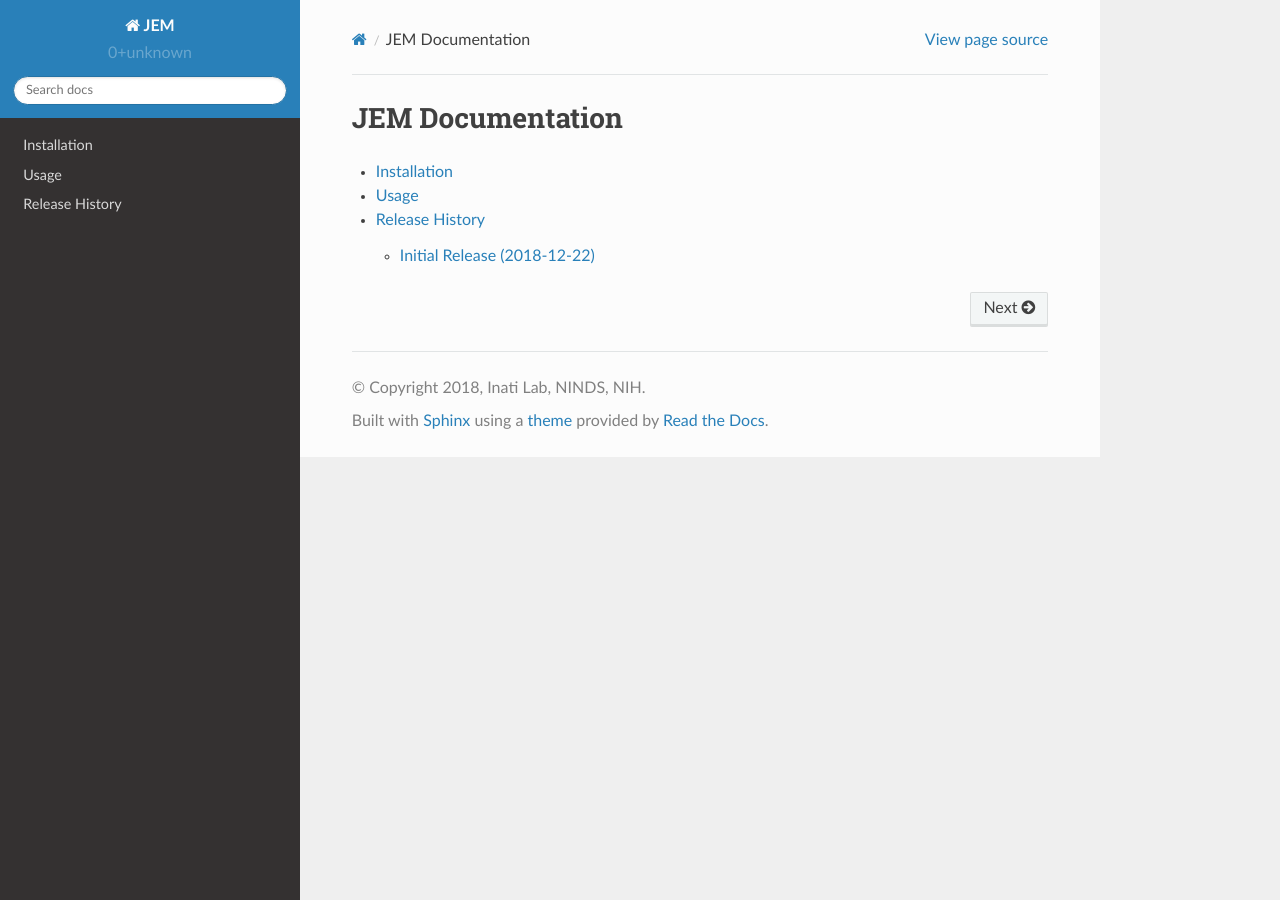
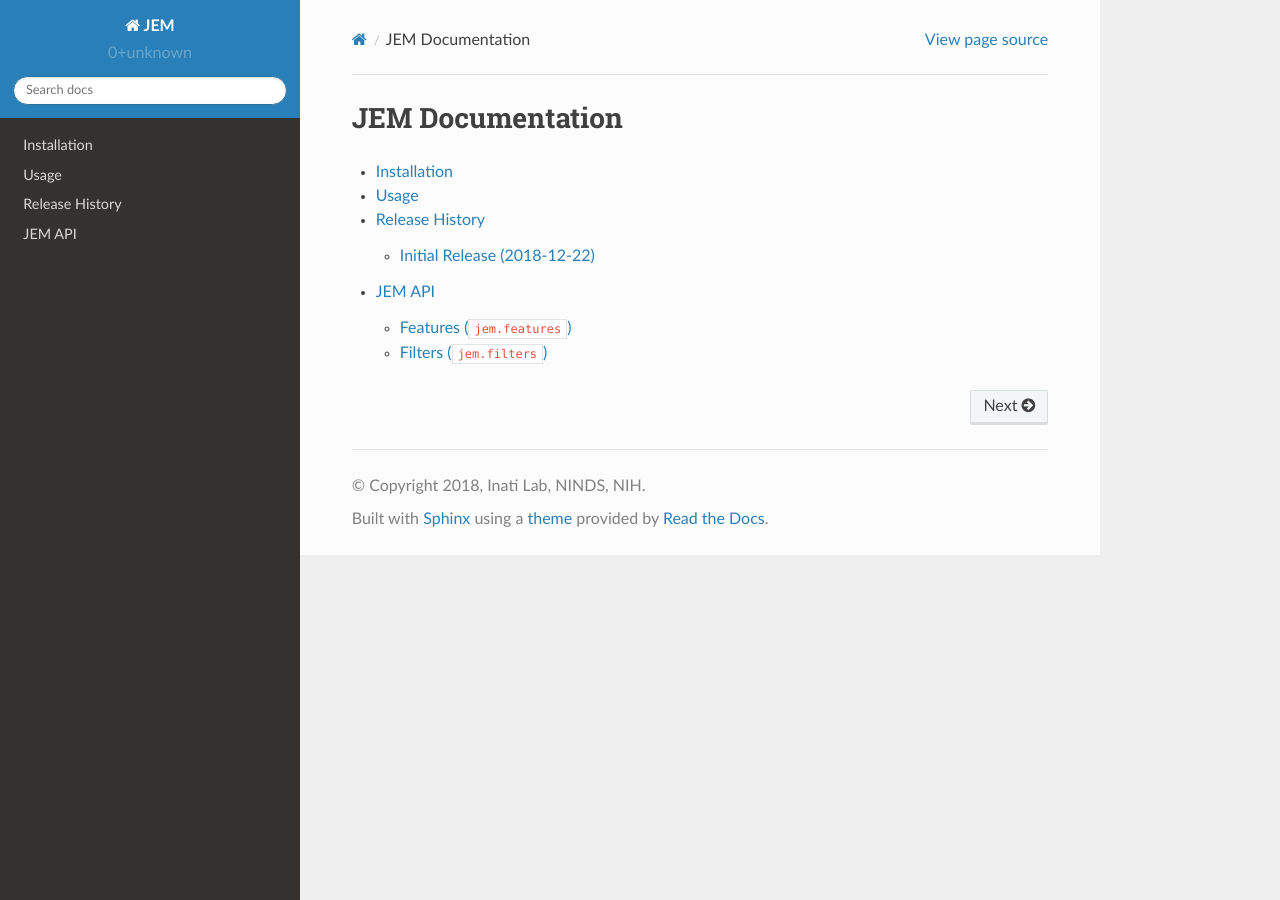
Before and after one commit to InatiLab/jem, a Sphinx documentation site: the page built from docs/source/index.rst, in a window 1280 px wide. Built offline with Sphinx 7.4.7 and the Read the Docs theme 2.0.0, drawn with Linux system fonts in a browser that asks for light colours.

```diff
--- /dev/null
+++ b/docs/source/api/features.rst
@@ -0,0 +1,10 @@
+.. _jem_features:
+
+********************************************************************************
+ Features (``jem.features``)
+********************************************************************************
+
+.. automodule:: jem.features
+    :members:
+    :undoc-members:
+    :inherited-members:
--- /dev/null
+++ b/docs/source/api/filters.rst
@@ -0,0 +1,10 @@
+.. _jem_filters:
+
+********************************************************************************
+ Filters (``jem.filters``)
+********************************************************************************
+
+.. automodule:: jem.filters
+    :members:
+    :undoc-members:
+    :inherited-members:
--- a/docs/source/index.rst
+++ b/docs/source/index.rst
@@ -12,3 +12,5 @@ JEM Documentation
    installation
    usage
    release-history
+
+   api/index
```
Also changed, not shown: docs/source/api/index.rst (added, +14 -0 lines), 1 other file.
